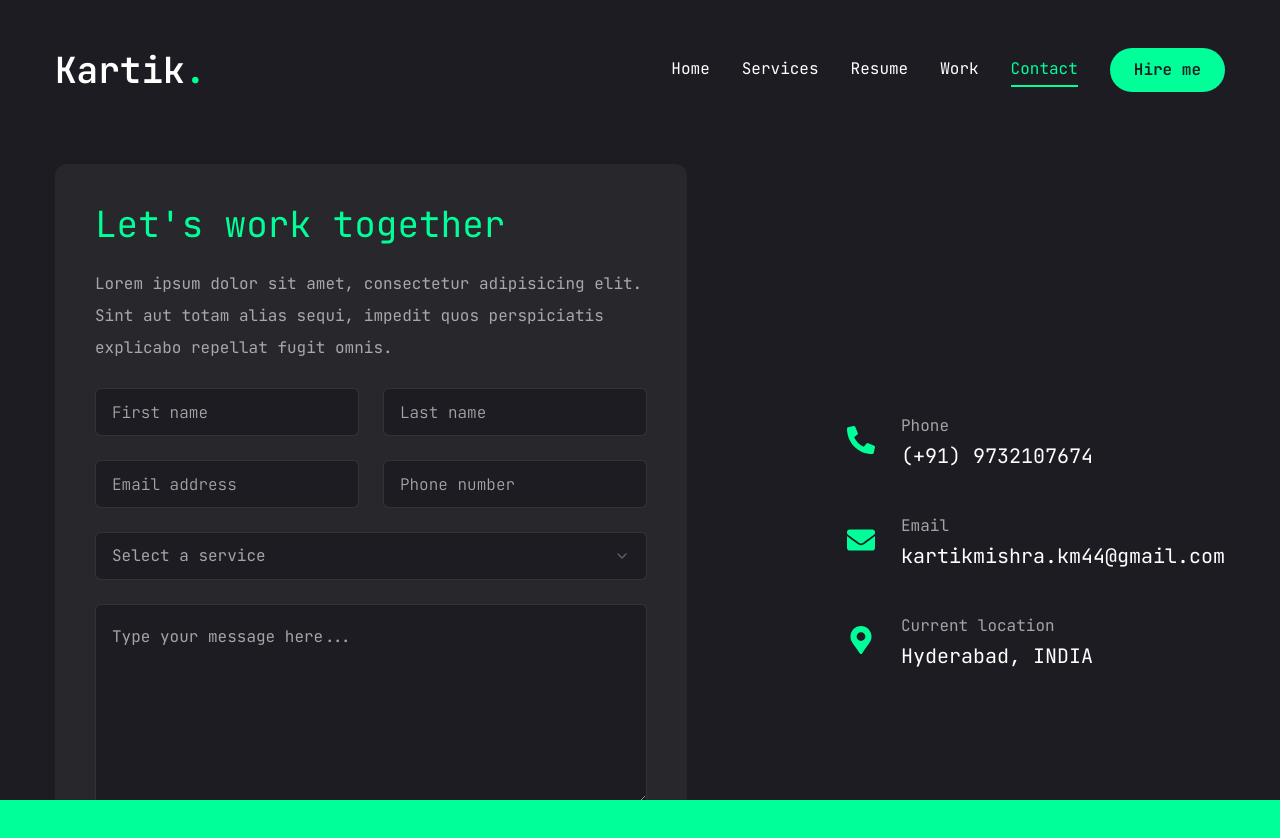
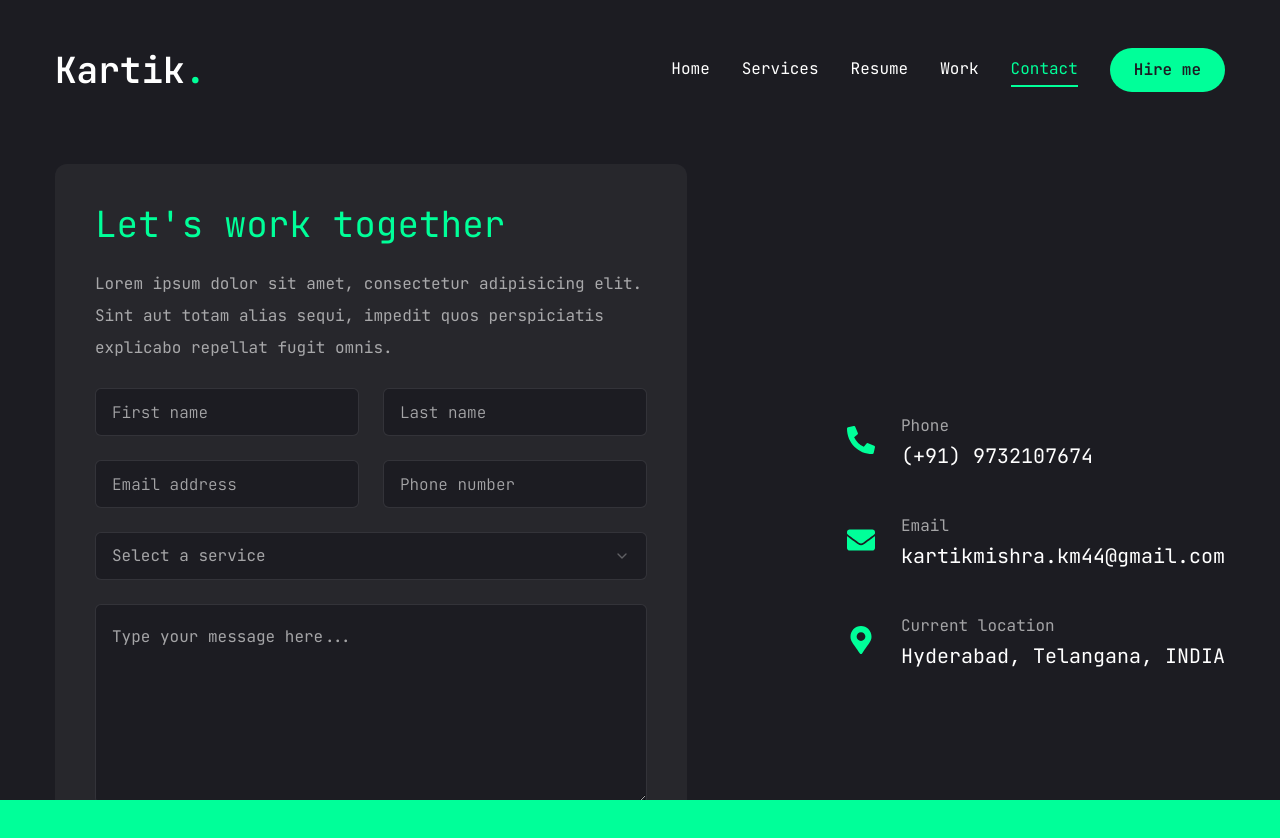
Before and after one commit to mrkartikmishra/nextjs-portfolio, a Next.js app: page /contact in a window 1280 px wide. Shown: the top 838 px of the page. Built offline with nearby package versions, Linux system fonts and the light colour scheme.

Commit message:
current location updated

```diff
--- a/src/app/contact/page.jsx
+++ b/src/app/contact/page.jsx
@@ -31,7 +31,7 @@ const contactInfo = [
   {
     icon: <FaMapMarkerAlt />,
     title: "Current location",
-    description: "Hyderabad, INDIA",
+    description: "Hyderabad, Telangana, INDIA",
   },
 ];
 
```
